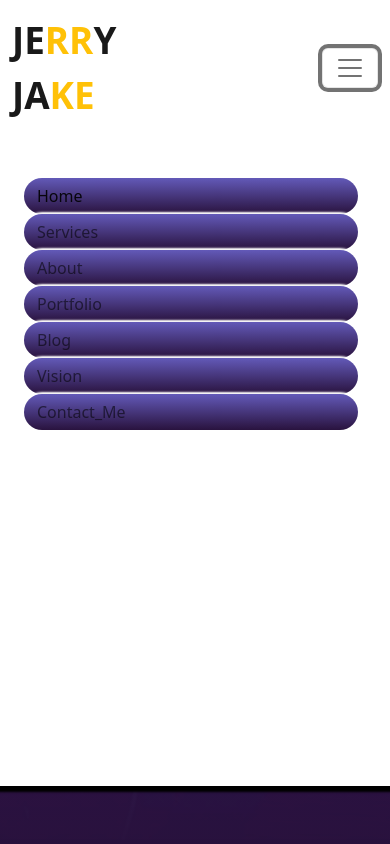
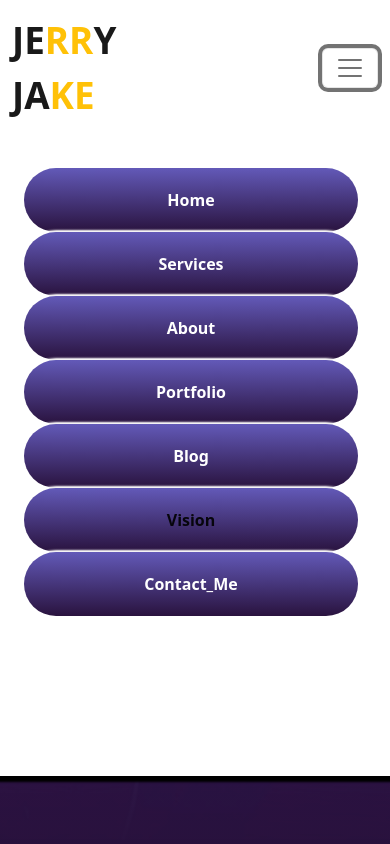
Before and after one commit to Jerry2272/profile, a plain HTML site: page index.html in a window 390 px wide. Both pictures are taken after a click on the button "Toggle navigation". Shown: the top 844 px of the page. Drawn offline with Linux system fonts and the light colour scheme; files whose address does not match are found by name.

Commit message:
update folder

```diff
--- a/css/style.css
+++ b/css/style.css
@@ -24,12 +24,13 @@
 }
 #navnav{
     background: linear-gradient(0deg, rgba(40, 17, 61, 0.99),rgba(37, 18, 207, 0.5)), url("..//Images/me-eyeglass.png");
-    padding: 10px 13px;
+    /* padding: 10px 13px; */
     border-radius: 50px;
     box-shadow: 0px 2px 2px 4px white;
-    display: flex;
-    justify-content: space;
-    line-height: 1em;
+    /* display: flex;
+    justify-content: space; */
+    /* line-height: 1em; */
+    border: 0;
 }
 #navnav:hover{
     color: white;
@@ -228,7 +229,7 @@
     background-size: cover;
     background-attachment: fixed;
     color: white;
-    padding-top: 1em;
+    padding-top: 3em;
     max-width: 1440px;
     height: 120px;
     /* color: white;
@@ -302,10 +303,12 @@
 
 
 
+
 @media (max-width: 606px){
     .navbar-nav{
         height: 600px;
-       margin-top: 50px;
+       margin-top: 40px;
+       line-height: 3em;
     }
     #about{
         height: auto;
@@ -314,6 +317,12 @@
         background-position: center;
         background-attachment: fixed;
     }
+    .nav-link{
+        display: flex;
+        justify-content: center;
+       color: white;
+       font-weight: 700;
+    }
     p{
         font-size: 12px;
     }
--- a/index.html
+++ b/index.html
@@ -10,7 +10,7 @@
     <link rel="stylesheet" href="css/style.css">
     <title>Home-Jerry Jake</title>
 </head>
-<body>
+<body data-bs-spy="scroll" data-bs-target="#navbar-nav">
     <!-- header/navbar -->
     <header>
         <nav class="navbar navbar-expand-lg fixed-top" >
@@ -31,13 +31,13 @@
                     <a class="nav-link me-2" id="navnav" href="#about">About</a>
                   </li>
                   <li class="nav-item">
-                    <a class="nav-link me-2" id="navnav" href="#feature">Portfolio</a>
+                    <a class="nav-link me-2" id="navnav" href="https://github.com/Jerry2272">Portfolio</a>
                   </li>
                   <li class="nav-item">
-                    <a class="nav-link me-2" id="navnav" href="#review">Blog</a>
+                    <a class="nav-link me-2" id="navnav" href="#blog">Blog</a>
                   </li>
                   <li class="nav-item">
-                    <a class="nav-link me-2"  id="navnav"href="#blog">Vision</a>
+                    <a class="nav-link me-2"  id="navnav"href="#vision">Vision</a>
                   </li>
                   <li class="nav-item">
                     <a class="nav-link me-2" id="navnav" href="#contact">Contact_Me</a>
```
